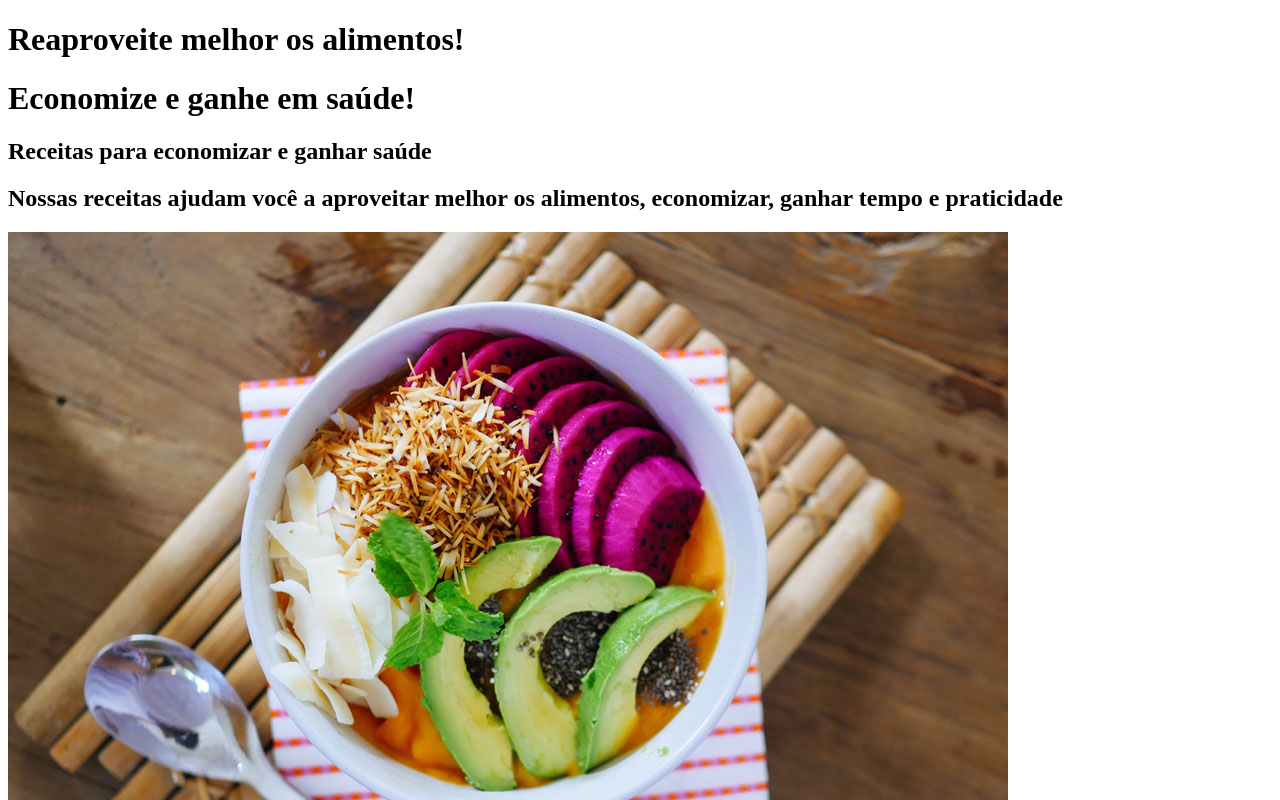
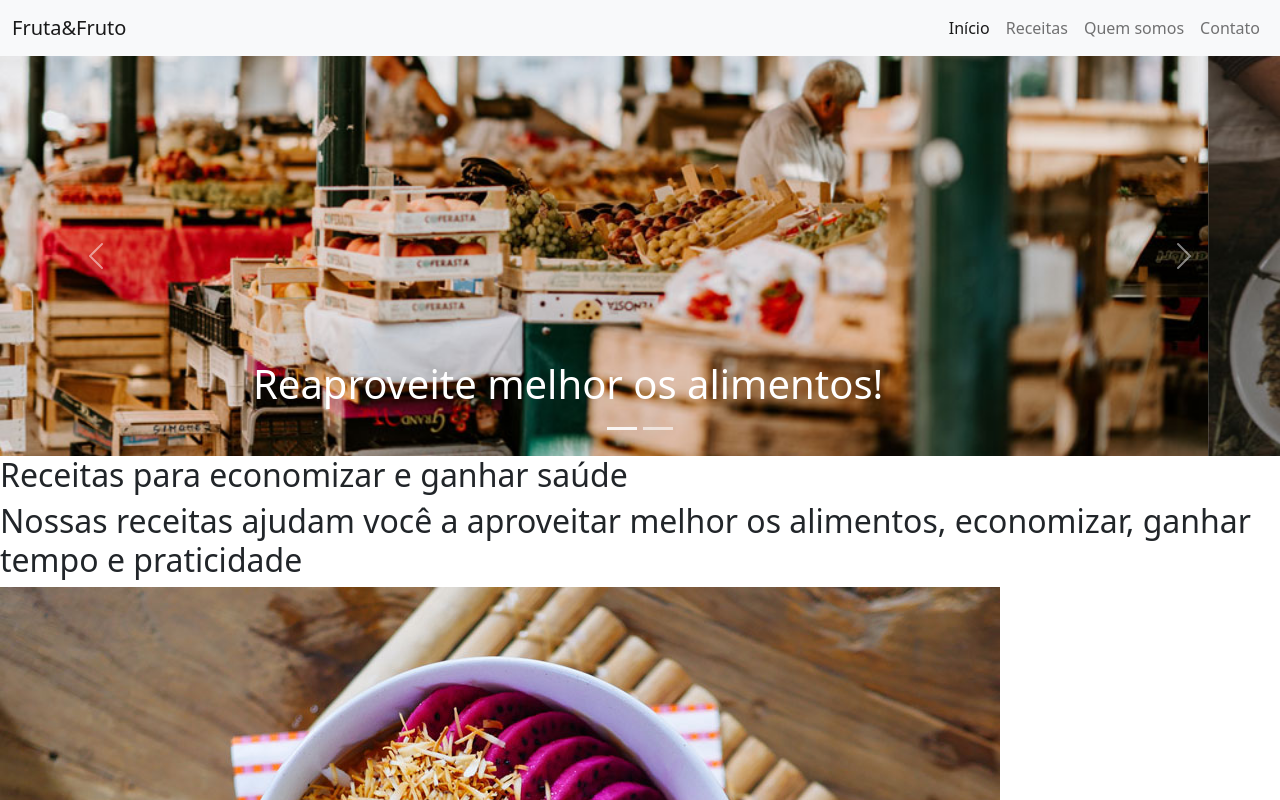
Before and after one commit to viniflopes/Projeto-Bootstrap, a plain HTML site: page index.html in a window 1280 px wide. Shown: the top 800 px of the page. Drawn offline with nearby package versions, Linux system fonts and the light colour scheme.

Commit message:
Manipulação do Bootstrap, Flexbox e Carrosel

```diff
--- a/index.html
+++ b/index.html
@@ -6,13 +6,63 @@
   <meta name="viewport" content="width=device-width, initial-scale=1">
   <title>fruta e fruto</title>
   <link rel="stylesheet" type="text/css" href="src/style.css">
+  <link href="https://cdn.jsdelivr.net/npm/bootstrap@5.0.2/dist/css/bootstrap.min.css" rel="stylesheet" integrity="sha384-EVSTQN3/azprG1Anm3QDgpJLIm9Nao0Yz1ztcQTwFspd3yD65VohhpuuCOmLASjC" crossorigin="anonymous">
 </head>
 
 <body>
-  <title>fruto & fruta</title>
+    <nav class="navbar navbar-expand-lg navbar-light bg-light">
+      <div class="container-fluid">
+        <a class="navbar-brand" href="#">Fruta&Fruto</a>
+        <button class="navbar-toggler" type="button" data-bs-toggle="collapse" data-bs-target="#navbarNav" aria-controls="navbarNav" aria-expanded="false" aria-label="Toggle navigation">
+          <span class="navbar-toggler-icon"></span>
+        </button>
+        <div class="collapse navbar-collapse justify-content-end" id="navbarNav">
+          <ul class="navbar-nav">
+            <li class="nav-item">
+              <a class="nav-link active" aria-current="page" href="#">Início</a>
+            </li>
+            <li class="nav-item">
+              <a class="nav-link" href="#">Receitas</a>
+            </li>
+            <li class="nav-item">
+              <a class="nav-link" href="#">Quem somos</a>
+            </li>
+            <li class="nav-item">
+              <a class="nav-link" href="#">Contato</a>
+            </li>
+          </ul>
+        </div>
+      </div>
+    </nav>
 
-  <h1>Reaproveite melhor os alimentos!</h1>
-  <h1>Economize e ganhe em saúde!</h1>
+    <div id="carouselExampleCaptions" class="carousel slide" data-bs-ride="carousel">
+      <div class="carousel-indicators">
+        <button type="button" data-bs-target="#carouselExampleCaptions" data-bs-slide-to="0" class="active" aria-current="true" aria-label="Slide 1"></button>
+        <button type="button" data-bs-target="#carouselExampleCaptions" data-bs-slide-to="1" aria-label="Slide 2"></button>
+      </div>
+      <div class="carousel-inner">
+        <div class="carousel-item active">
+          <img src="src/img/carrossel-img1.jpg" class="d-block w-100 imagemCarroselUm" alt="...">
+          <div class="carousel-caption d-none d-md-block">
+            <h1>Reaproveite melhor os alimentos!</h1>
+          </div>
+        </div>
+        <div class="carousel-item">
+          <img src="src/img/carrossel-img2.jpg" class="d-block w-100 imagemCarroselDois" alt="...">
+          <div class="carousel-caption d-none d-md-block">
+            <h1>Economize e ganhe em saúde!</h1>
+          </div>
+        </div>
+      </div>
+      <button class="carousel-control-prev" type="button" data-bs-target="#carouselExampleCaptions" data-bs-slide="prev">
+        <span class="carousel-control-prev-icon" aria-hidden="true"></span>
+        <span class="visually-hidden">Previous</span>
+      </button>
+      <button class="carousel-control-next" type="button" data-bs-target="#carouselExampleCaptions" data-bs-slide="next">
+        <span class="carousel-control-next-icon" aria-hidden="true"></span>
+        <span class="visually-hidden">Next</span>
+      </button>
+    </div>
 
   <h2>Receitas para economizar e ganhar saúde</h2>
   <h2>Nossas receitas ajudam você a aproveitar melhor os alimentos, economizar, ganhar tempo e praticidade</h2>
@@ -44,6 +94,7 @@
 
   <p>contato:<a href="mailto:email@frutafruto.com.br">email@frutafruto.com.br</a></p>
 
+  <script src="https://cdn.jsdelivr.net/npm/bootstrap@5.0.2/dist/js/bootstrap.bundle.min.js" integrity="sha384-MrcW6ZMFYlzcLA8Nl+NtUVF0sA7MsXsP1UyJoMp4YLEuNSfAP+JcXn/tWtIaxVXM" crossorigin="anonymous"></script>
   <script src=""></script>
 
 </body>
--- a/src/style.css
+++ b/src/style.css
@@ -0,0 +1,9 @@
+.imagemCarroselUm {
+    object-fit: cover;
+    object-position: 0 80%;
+    height: 400px;
+}
+.imagemCarroselDois {
+    object-fit: cover;
+    height: 400px;
+}
```
